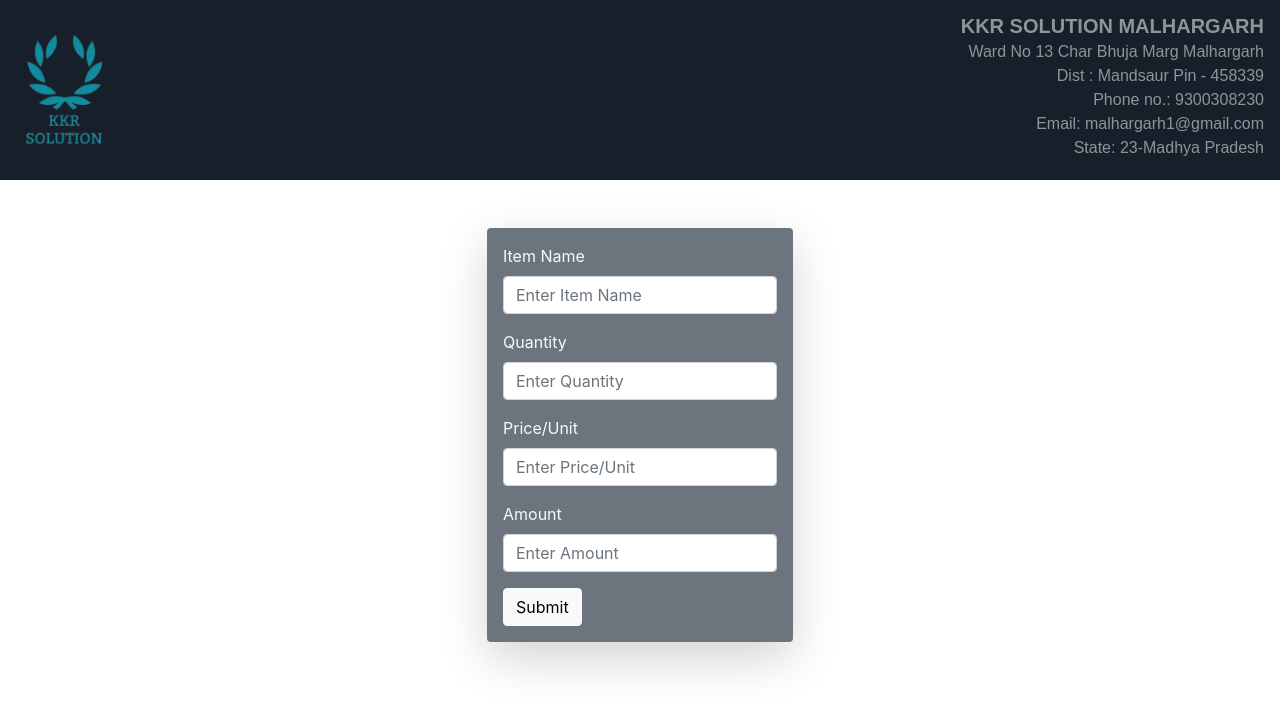
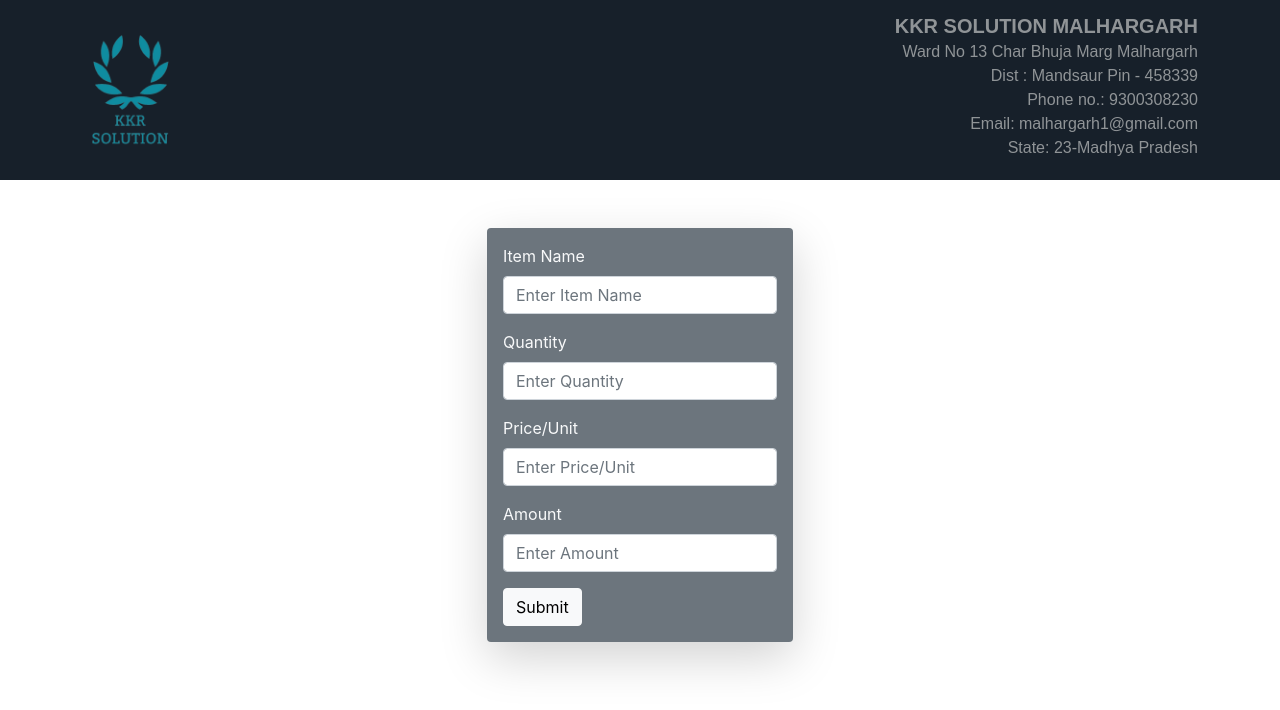
Before and after one commit to kiranrathor30697/KKR-solution, a React (Create React App) app: page / in a window 1280 px wide. Shown: the top 710 px of the page. Built offline with nearby package versions, Linux system fonts and the light colour scheme.

Commit message:
header changes

```diff
--- a/src/Layouts/Header.js
+++ b/src/Layouts/Header.js
@@ -5,8 +5,8 @@ import '../css/common.css'
 export default function Header() {
   return (
     <>
-        <div className="p-3" style={{backgroundColor:"#17202A"}}>{/*
-            <div className="container"> */}
+        <div className="p-3" style={{backgroundColor:"#17202A"}}>
+            <div className="container">
                 <Row>
                     <Col className="text-white ps-0" md={6} sm={4} xs={2}>
                         <Image className="text-center mt-3 ps-0" width="120"src={require('../img/header.png')} alt={"Image Not Found"}/>
@@ -21,8 +21,8 @@ export default function Header() {
                             <h6 className="ms-5 lh-1 k_fontfamily k_color text-end">State: 23-Madhya Pradesh</h6>
                         </div>
                     </Col>
-                </Row>{/*
-            </div> */}
+                </Row>
+            </div>
         </div>
     </>
   )
```
